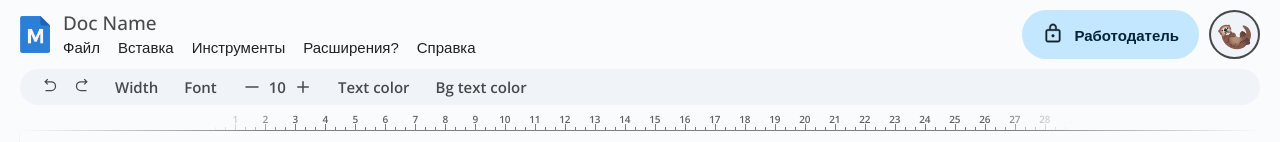
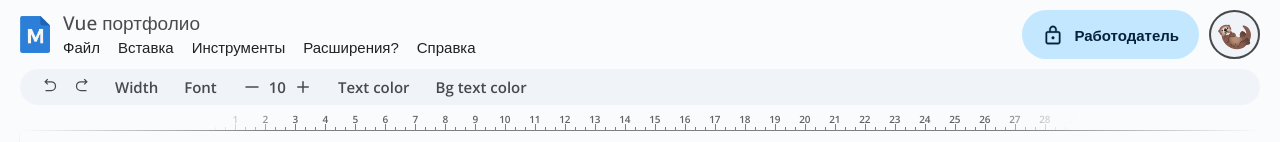
Before and after one commit to myrahkis/vue-portfolio, a Vue app: page / in a window 1280 px wide. Shown: the top 142 px of the page. Built offline with nearby package versions, Linux system fonts and the light colour scheme.

Commit message:
doc name store

```diff
--- a/src/App.vue
+++ b/src/App.vue
@@ -19,7 +19,7 @@ import SideBar from "./components/SideBar.vue";
           version="1.1"
         >
           <path
-            fill="#48494a"
+            fill="currentColor"
             d="M 16 2 v 2 h -11 v -2 h 11 Z M 5 9 h 11 v -2 h -11 v 2 Z M 5 14 h 11 v -2 h -11 v 2 Z M 2 2 c -0.552 0 -1 0.447 -1 1 s 0.448 1 1 1 s 1 -0.447 1 -1 s -0.448 -1 -1 -1 Z M 2 7 c -0.552 0 -1 0.447 -1 1 s 0.448 1 1 1 s 1 -0.447 1 -1 s -0.448 -1 -1 -1 Z M 2 12 c -0.552 0 -1 0.447 -1 1 s 0.448 1 1 1 s 1 -0.447 1 -1 s -0.448 -1 -1 -1 Z"
           />
         </svg>
@@ -67,6 +67,10 @@ import SideBar from "./components/SideBar.vue";
   background-color: var(--bg-color-1);
   transition: background-color 0.2s;
 
+  svg {
+    color: var(--icons-color);
+  }
+
   &:hover {
     background-color: var(--tools-hover-color);
   }
--- a/src/assets/main.css
+++ b/src/assets/main.css
@@ -12,6 +12,7 @@
   --white: #ffffff;
   --menu-shadow-color: #cacdd2;
   --menu-text-color: #202124;
+  --icons-color: #48494a;
   --base-font-size: 1.5rem;
 
   &.dark-mode {
@@ -21,10 +22,11 @@
     --bg-color: #2a2832;
     --bg-color-1: #383640;
     --text-color: #f5f5f9;
+    --icons-color: #f5f5f9;
     --text-color-1: #ffffffff;
     --white: #e0e0e0;
     --menu-text-color: #202124;
-    --tools-hover-color: #4a4a5c;
+    --tools-hover-color: #4a4a57;
     --menu-shadow-color: rgba(0, 0, 0, 0.5);
     --base-font-size: 1.5rem;
   }
--- a/src/components/Header.vue
+++ b/src/components/Header.vue
@@ -1,6 +1,18 @@
 <script setup>
+import { useRoute } from "vue-router";
+import { useDocNameStore } from "@/stores/docNameStore";
 import Ruler from "../../ui/Ruler.vue";
 import DropDownMenus from "./DropDownMenus.vue";
+import { onMounted } from "vue";
+
+const route = useRoute();
+const docNameStore = useDocNameStore();
+
+onMounted(() => {
+  if (route.name) {
+    docNameStore.setDocName(route.name.toString());
+  }
+});
 </script>
 
 <template>
@@ -9,17 +21,16 @@ import DropDownMenus from "./DropDownMenus.vue";
       <div class="nav-wrapper">
         <img class="doc-icon" src="/src/assets/logo-doc.png" alt="" />
         <div>
-          <p class="doc-name">Doc Name</p>
+          <p class="doc-name">{{ docNameStore.docName }}</p>
           <DropDownMenus />
         </div>
       </div>
       <div class="user-info-container">
         <div class="user-name">
-          <span>
           <svg
             xmlns="http://www.w3.org/2000/svg"
-              fill="#05223a"
-              stroke="#05223a"
+            fill="currentColor"
+            stroke="currentColor"
             viewBox="0 0 24 24"
             width="2.2rem"
             height="2.2rem"
@@ -28,7 +39,7 @@ import DropDownMenus from "./DropDownMenus.vue";
             <g id="SVGRepo_bgCarrier" stroke-width="0" />
             <g
               id="SVGRepo_tracerCarrier"
-                stroke="#cccccc"
+              stroke="currentColor"
               stroke-linecap="round"
               stroke-linejoin="round"
               stroke-width="0.288"
@@ -45,7 +56,7 @@ import DropDownMenus from "./DropDownMenus.vue";
               >
                 <g
                   id="ic_fluent_lock_24_regular"
-                    fill="#202124"
+                  fill="currentColor"
                   fill-rule="nonzero"
                 >
                   <path
@@ -56,7 +67,6 @@ import DropDownMenus from "./DropDownMenus.vue";
               </g>
             </g>
           </svg>
-          </span>
           <p>Работодатель</p>
         </div>
         <div class="user-ava">
@@ -217,7 +227,7 @@ import DropDownMenus from "./DropDownMenus.vue";
         <button class="cancel-btn u-tools-hover">
           <svg
             xmlns="http://www.w3.org/2000/svg"
-            fill="#48494a"
+            fill="currentColor"
             viewBox="0 0 24 24"
             width="1.5rem"
             height="1.5rem"
@@ -243,7 +253,7 @@ import DropDownMenus from "./DropDownMenus.vue";
         <button class="repeat-btn u-tools-hover">
           <svg
             xmlns="http://www.w3.org/2000/svg"
-            fill="#48494a"
+            fill="currentColor"
             viewBox="0 0 24 24"
             width="1.5rem"
             height="1.5rem"
@@ -273,7 +283,7 @@ import DropDownMenus from "./DropDownMenus.vue";
         <button class="less-btn u-tools-hover">
           <svg
             xmlns="http://www.w3.org/2000/svg"
-            fill="#48494a"
+            fill="currentColor"
             viewBox="0 0 24 24"
             width="1.8rem"
             height="1.8rem"
@@ -292,7 +302,7 @@ import DropDownMenus from "./DropDownMenus.vue";
                 <g id="minus">
                   <line
                     fill="none"
-                    stroke="#48494a"
+                    stroke="currentColor"
                     stroke-linecap="round"
                     stroke-linejoin="round"
                     stroke-width="2"
@@ -310,7 +320,7 @@ import DropDownMenus from "./DropDownMenus.vue";
         <button class="more-btn u-tools-hover">
           <svg
             xmlns="http://www.w3.org/2000/svg"
-            fill="#48494a"
+            fill="currentColor"
             viewBox="0 0 24 24"
             width="1.8rem"
             height="1.8rem"
@@ -330,7 +340,7 @@ import DropDownMenus from "./DropDownMenus.vue";
                   <g>
                     <line
                       fill="none"
-                      stroke="#48494a"
+                      stroke="currentColor"
                       stroke-linecap="round"
                       stroke-linejoin="round"
                       stroke-width="2"
@@ -341,7 +351,7 @@ import DropDownMenus from "./DropDownMenus.vue";
                     />
                     <line
                       fill="none"
-                      stroke="#48494a"
+                      stroke="currentColor"
                       stroke-linecap="round"
                       stroke-linejoin="round"
                       stroke-width="2"
@@ -414,6 +424,11 @@ import DropDownMenus from "./DropDownMenus.vue";
     color: var(--dark-blue-text);
   }
 
+  svg {
+    color: var(--dark-blue-text);
+    stroke: var(--dark-blue-text);
+  }
+
   &:hover {
     background-color: var(--light-blue-hover);
   }
@@ -451,4 +466,13 @@ import DropDownMenus from "./DropDownMenus.vue";
     align-items: center;
   }
 }
+
+.cancel-btn,
+.repeat-btn,
+.less-btn,
+.more-btn {
+  svg {
+    color: var(--icons-color);
+  }
+}
 </style>
--- a/src/components/SideBar.vue
+++ b/src/components/SideBar.vue
@@ -13,7 +13,8 @@
         >
           <circle fill="url(#paint0_linear_87_7225)" cx="16" cy="16" r="14" />
           <path
-            fill="white"
+            fill="currentColor"
+            class="accent-shape"
             d="M 22.9866 10.2088 C 23.1112 9.40332 22.3454 8.76755 21.6292 9.082 L 7.36482 15.3448 C 6.85123 15.5703 6.8888 16.3483 7.42147 16.5179 L 10.3631 17.4547 C 10.9246 17.6335 11.5325 17.541 12.0228 17.2023 L 18.655 12.6203 C 18.855 12.4821 19.073 12.7665 18.9021 12.9426 L 14.1281 17.8646 C 13.665 18.3421 13.7569 19.1512 14.314 19.5005 L 19.659 22.8523 C 20.2585 23.2282 21.0297 22.8506 21.1418 22.1261 L 22.9866 10.2088 Z"
           />
           <defs>
@@ -25,8 +26,8 @@
               x2="16"
               y2="30"
             >
-              <stop stop-color="#48494a" />
-              <stop stop-color="#48494a" offset="1" />
+              <stop stop-color="currentColor" />
+              <stop stop-color="currentColor" offset="1" />
             </linearGradient>
           </defs>
         </svg>
@@ -51,7 +52,7 @@
           >
             <g
               id="Dribbble-Light-Preview"
-              fill="#48494a"
+              fill="currentColor"
               transform="translate(-140 -7559)"
             >
               <g id="icons" transform="translate(56 160)">
@@ -73,13 +74,13 @@
           height="3.5rem"
         >
           <path
-            stroke="#48494a"
+            stroke="currentColor"
             stroke-linejoin="round"
             stroke-width="12"
             d="M 22 46 h 148 v 100 H 22 Z"
           />
           <path
-            stroke="#48494a"
+            stroke="currentColor"
             stroke-linecap="round"
             stroke-linejoin="round"
             stroke-width="12"
@@ -87,7 +88,7 @@
           />
           <path
             clip-rule="evenodd"
-            fill="#48494a"
+            fill="currentColor"
             fill-rule="evenodd"
             d="m 116.531 99.263 l 43.226 43.226 a 6 6 0 1 0 8.486 -8.485 L 125.239 91 l -8.708 8.263 Z m -46.213 -7.82 l -42.56 42.561 a 6 6 0 1 0 8.485 8.485 l 42.3 -42.301 l -8.225 -8.745 Z"
           />
@@ -102,7 +103,7 @@
           height="3.5rem"
         >
           <path
-            stroke="#48494a"
+            stroke="currentColor"
             stroke-linecap="round"
             stroke-linejoin="round"
             stroke-width="2"
@@ -120,7 +121,7 @@
         height="3rem"
       >
         <path
-          fill="#48494a"
+          fill="currentColor"
           d="M 9.71069 18.2929 C 10.1012 18.6834 10.7344 18.6834 11.1249 18.2929 L 16.0123 13.4006 C 16.7927 12.6195 16.7924 11.3537 16.0117 10.5729 L 11.1213 5.68254 C 10.7308 5.29202 10.0976 5.29202 9.70708 5.68254 C 9.31655 6.07307 9.31655 6.70623 9.70708 7.09676 L 13.8927 11.2824 C 14.2833 11.6729 14.2833 12.3061 13.8927 12.6966 L 9.71069 16.8787 C 9.32016 17.2692 9.32016 17.9023 9.71069 18.2929 Z"
         />
       </svg>
@@ -154,4 +155,14 @@
   border-radius: 50%;
   padding: 1rem;
 }
+
+.u-tools-hover {
+  svg {
+    color: var(--icons-color);
+  }
+
+  svg path.accent-shape {
+    color: var(--bg-color);
+  }
+}
 </style>
--- a/src/router/index.js
+++ b/src/router/index.js
@@ -7,32 +7,32 @@ const router = createRouter({
   routes: [
     {
       path: "/",
-      name: "home",
+      name: "Vue портфолио",
       component: Home,
     },
     {
       path: "/simples",
-      name: "simples",
+      name: "Simples",
       component: () => import("../views/SimplesView.vue"),
     },
     {
       path: "/ws-chat",
-      name: "ws-chat",
+      name: "Chat",
       component: () => import("../views/ChatView.vue"),
     },
     {
       path: "/cyclone",
-      name: "cyclone",
+      name: "Cyclone",
       component: () => import("../views/CycloneView.vue"),
     },
     {
       path: "/friendly-poker-club",
-      name: "friendly-poker-club",
+      name: "Friendly Poker Club",
       component: () => import("../views/FriendlyPokerClubView.vue"),
     },
     {
       path: "/about-me",
-      name: "about-me",
+      name: "Обо мне",
       component: () => import("../views/AboutMeView.vue"),
     },
   ],
--- /dev/null
+++ b/src/stores/docNameStore.js
@@ -0,0 +1,24 @@
+import { defineStore } from "pinia";
+import { ref, watch } from "vue";
+import { useRoute } from "vue-router";
+
+export const useDocNameStore = defineStore("docName", () => {
+  const route = useRoute();
+  const docName = ref("");
+
+  function setDocName(name) {
+    docName.value = name;
+  }
+
+  watch(
+    () => route.name,
+    (newName) => {
+      if (newName) {
+        setDocName(newName.toString());
+      }
+    },
+    { immediate: true }
+  );
+
+  return { docName, setDocName };
+});
```
Lines whose indentation alone changed are shown as unchanged.
